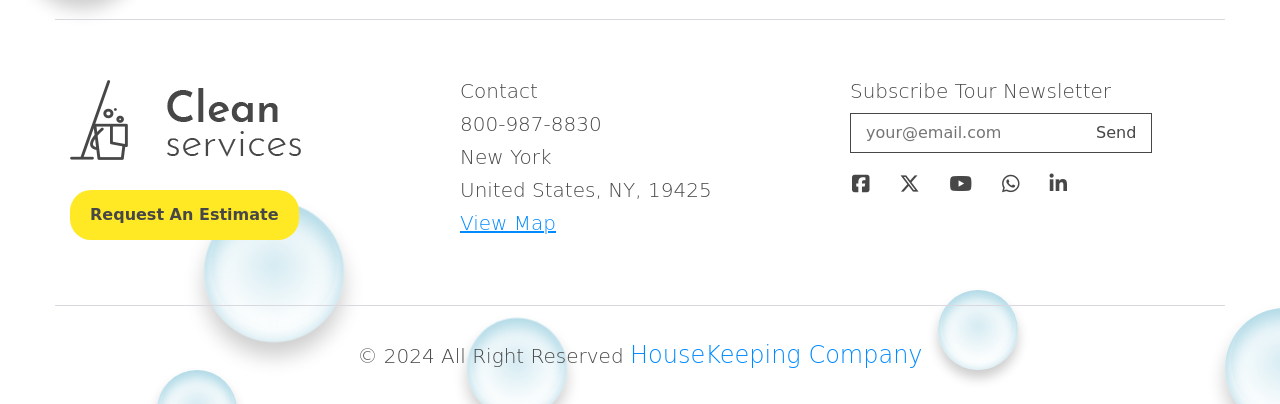
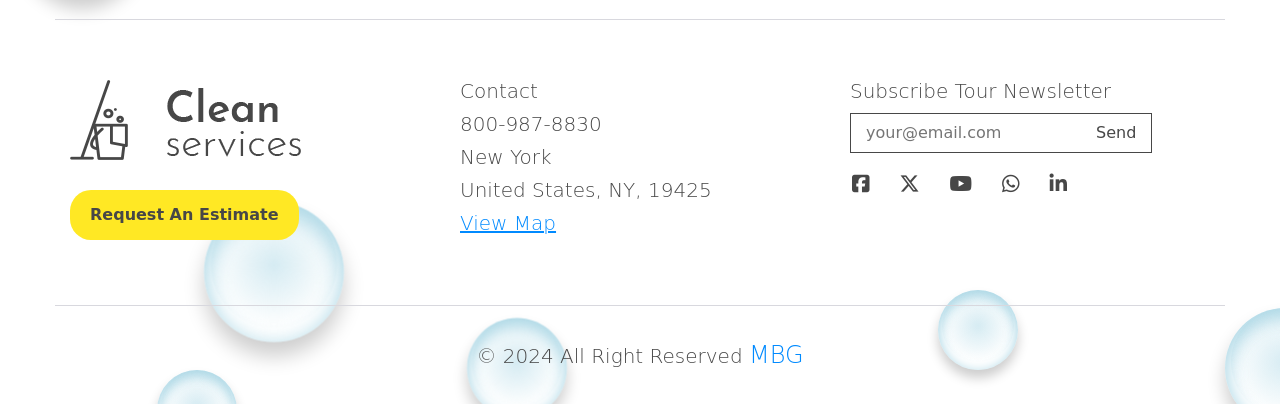
Before and after one commit to nishant5harma/housekeeping, a plain HTML site: page contact.html in a window 1280 px wide. Shown: the part 692-1096 px from the top of the page. Drawn offline with nearby package versions, Linux system fonts and the light colour scheme; a web font is replaced by a local one.

Commit message:
Update contact.html

```diff
--- a/contact.html
+++ b/contact.html
@@ -109,8 +109,7 @@
             </div>
         </div>
         <div class="copyright">
-            <p>&copy; 2024 All Right Reserved <a href="https://abhiiiman.github.io/Abhijit-Mandal/"><span>HouseKeeping
-                        Company</span></a></p>
+            <p>&copy; 2024 All Right Reserved <a href=" /"><span> MBG</span></a></p>
         </div>
     </footer>
     <script src="https://kit.fontawesome.com/9e5ba2e3f5.js" crossorigin="anonymous"></script>
```
